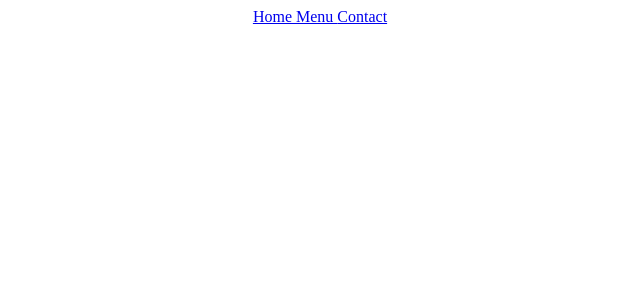
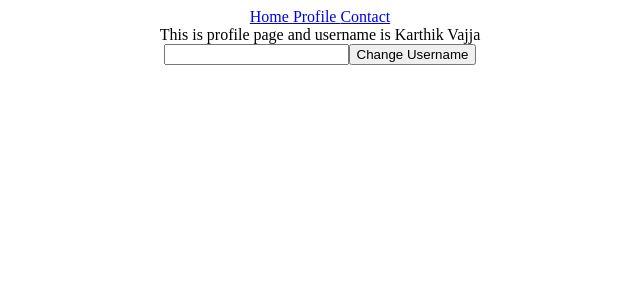
Before and after one commit to KarthikVajja/reactdemo, a React (Create React App) app: page /profile in a window 1280 px wide. Before the commit this address had no page. Shown: the top 300 px of the page, without its empty margins (320-960 px from the left). Built offline with nearby package versions, Linux system fonts and the light colour scheme.

Commit message:
useContext hook

```diff
--- a/src/App.js
+++ b/src/App.js
@@ -1,28 +1,27 @@
 import "./App.css";
-import { BrowserRouter as Router, Routes, Route, Link } from "react-router-dom";
-import Axios from "axios";
-import { useState } from "react";
-import { useEffect } from "react";
+import { BrowserRouter as Router, Routes, Route } from "react-router-dom";
 import { Home } from "./pages/Home";
 import { Contact } from "./pages/Contact";
-import { Menu } from "./pages/Menu";
+import { Profile } from "./pages/Profile";
+import { Navbar } from "./pages/Navbar"
+import { useState, createContext } from "react";
+
+export const AppContext = createContext();
 
 function App() {
-
+  const [username, setUsername] = useState("Karthik Vajja");
   return (
     <div className="App">
-      <Router>
-        <div>
-          <Link to="/"> Home </Link>
-          <Link to="/menu"> Menu </Link>
-          <Link to="/contact"> Contact </Link>
-        </div>
-        <Routes>
-          <Route path="/" element={<Home />} />
-          <Route path="/menu" element={<Menu />} />
-          <Route path="/contact" element={<Contact />} />
-        </Routes>
-      </Router>
+      <AppContext.Provider value={{username, setUsername}}>
+        <Router>
+          <Navbar />
+          <Routes>
+            <Route path="/" element={<Home/>} />
+            <Route path="/profile" element={<Profile/>} />
+            <Route path="/contact" element={<Contact />} />
+          </Routes>
+        </Router>
+      </AppContext.Provider>
     </div>
   );
 }
--- /dev/null
+++ b/src/components/ChangeProfile.js
@@ -0,0 +1,13 @@
+import { useState } from "react";
+import { AppContext } from "../App";
+import { useContext } from "react";
+export const ChangeProfile = () => {
+    const {setUsername} = useContext(AppContext);
+    const [newUsername, setNewUsername] = useState("");
+    return (
+        <div>
+            <input onChange={(event) => {setNewUsername(event.target.value)}}/>
+            <button onClick={() => {setUsername(newUsername)}}> Change Username </button>
+        </div>
+    );
+}
--- a/src/pages/Home.js
+++ b/src/pages/Home.js
@@ -1,5 +1,8 @@
+import { useContext } from "react";
+import { AppContext } from "../App";
 export const Home = () => {
+    const {username} = useContext(AppContext);
     return (
-        <h1>This is home page</h1>
+        <h1>This is the home page and user is {username} </h1>
     );
 }
--- a/src/pages/Menu.js
+++ /dev/null
@@ -1,5 +0,0 @@
-export const Menu = () => {
-    return (
-        <h1>This is menu page</h1>
-    );
-}
--- /dev/null
+++ b/src/pages/Navbar.js
@@ -0,0 +1,10 @@
+import { Link } from "react-router-dom"
+export const Navbar = () => {
+  return (
+    <div>
+        <Link to="/"> Home </Link>
+        <Link to="/profile"> Profile </Link>
+        <Link to="/contact"> Contact </Link>
+    </div>
+  )
+}
--- /dev/null
+++ b/src/pages/Profile.js
@@ -0,0 +1,11 @@
+import { ChangeProfile } from "../components/ChangeProfile";
+import { AppContext } from "../App";
+import { useContext } from "react";
+export const Profile = () => {
+    const {username} = useContext(AppContext);
+    return (
+        <div>This is profile page and username is {username}
+            <ChangeProfile />
+        </div>
+    );
+}
```
